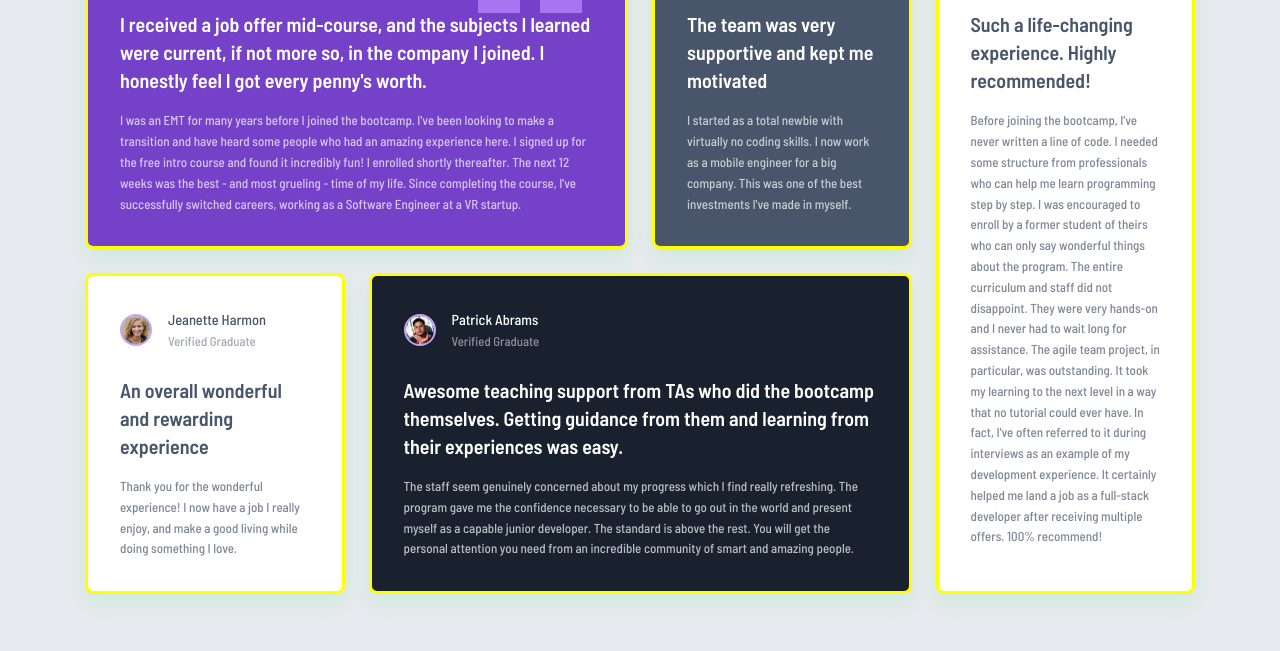
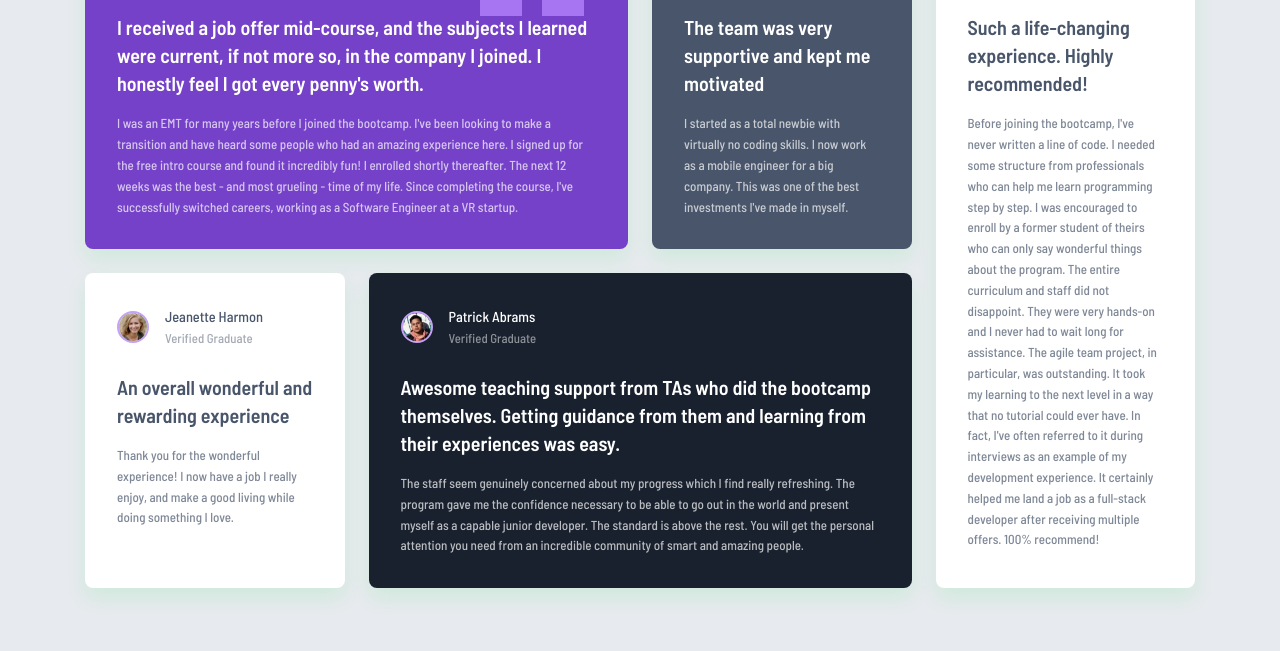
Before and after one commit to meshackkiplimo/grid_test, a plain HTML site: page index.html in a window 1280 px wide. Shown: the part 149-800 px from the top of the page. Drawn offline with Linux system fonts and the light colour scheme; files whose address does not match are found by name.

Commit message:
fix: remove border from testimonial class that enabled designing

```diff
--- a/styles.css
+++ b/styles.css
@@ -25,7 +25,7 @@ body {
 .testimonial {
     padding: 2rem;
     border-radius: 8px;
-    border: 3px solid yellow;
+
     box-shadow: 0 10px 20px rgba(8, 238, 65, 0.1);
 }
 
```
